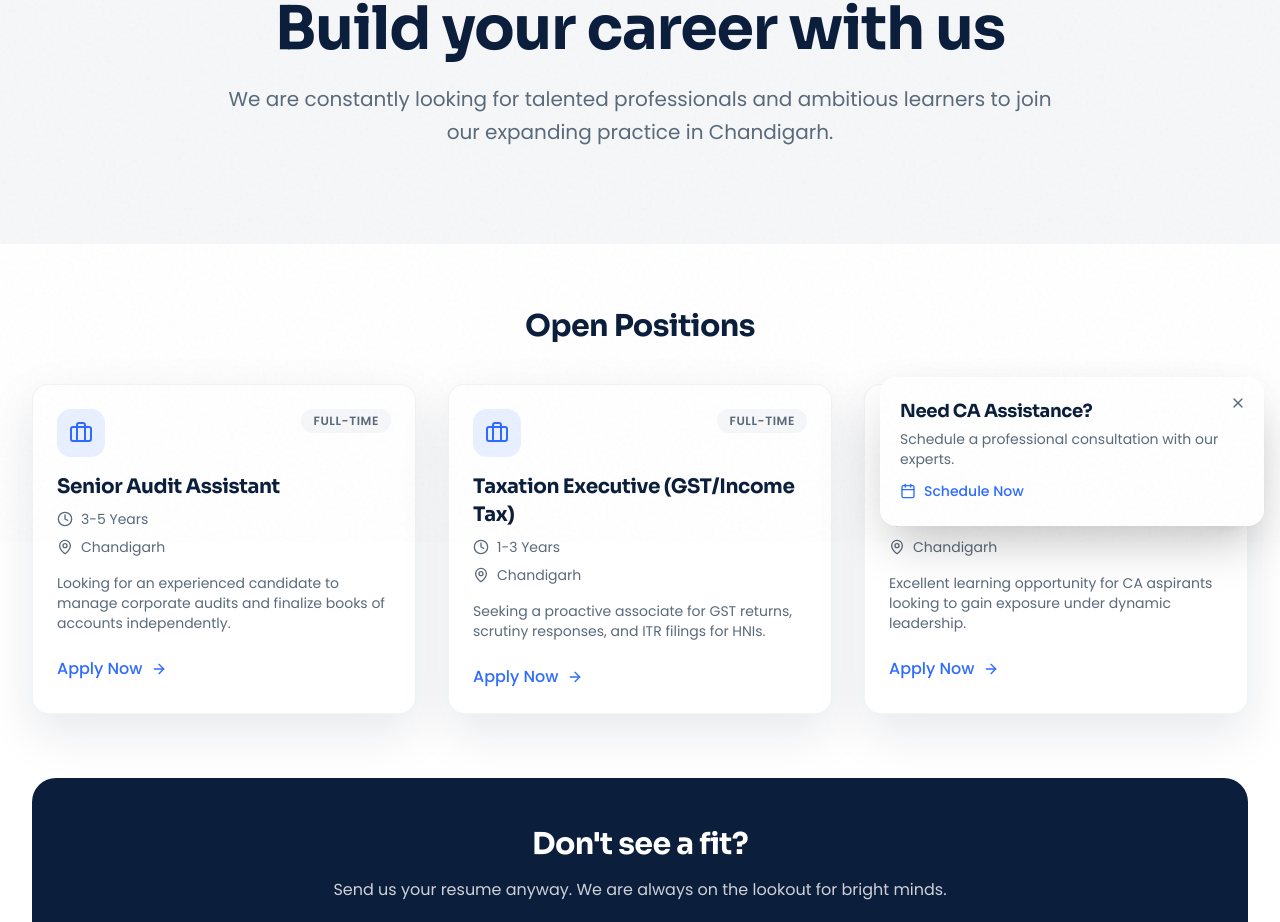
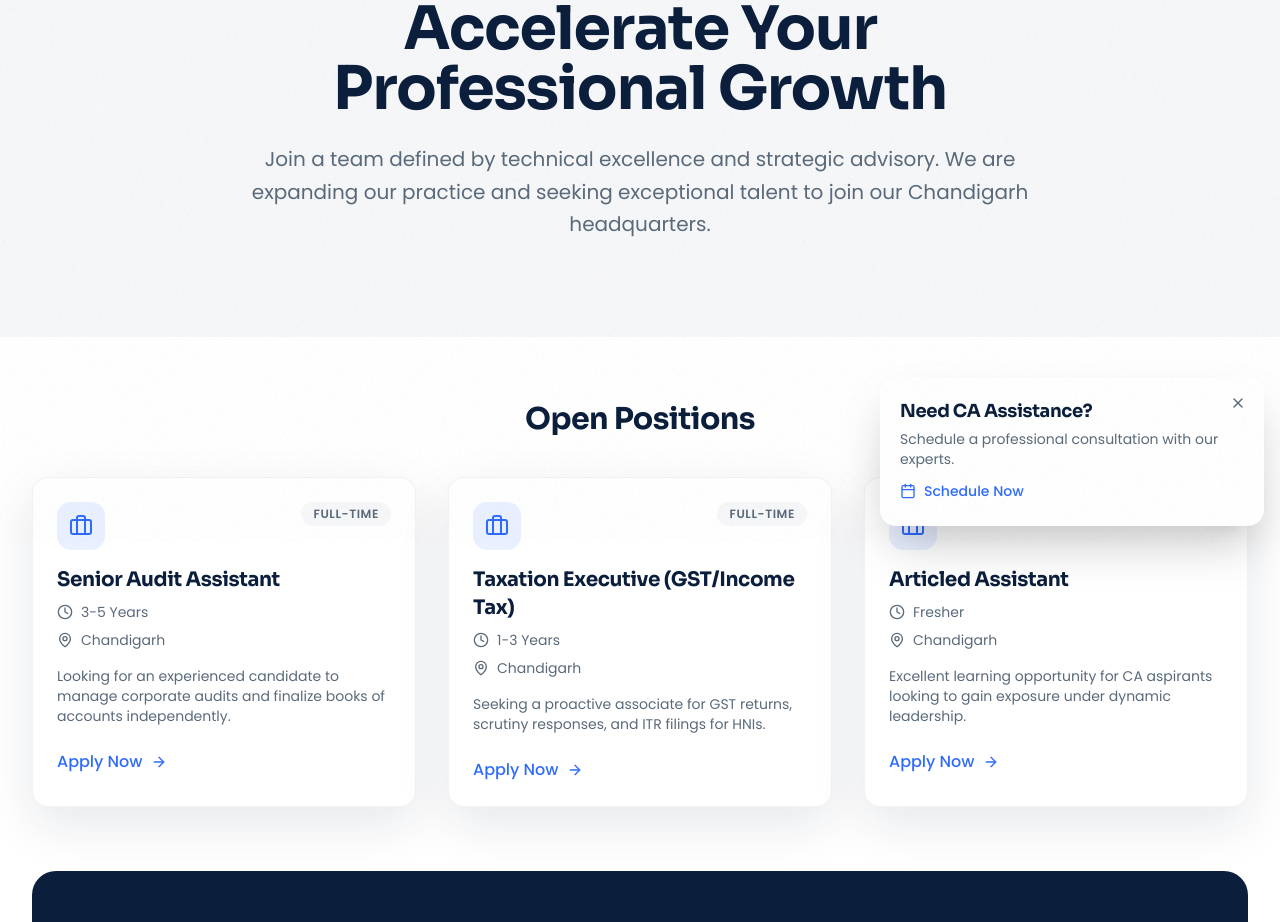
Before and after one commit to Ayushyadav2830/ABSM-ASSOCIATES, a React (Vite) app: page /careers in a window 1280 px wide. Shown: the part 258-1180 px from the top of the page. Built offline with nearby package versions, Linux system fonts and the light colour scheme.

Commit message:
Update: Finalize professional tone across all pages including Careers and Landing pages

```diff
--- a/src/pages/Career.tsx
+++ b/src/pages/Career.tsx
@@ -44,11 +44,11 @@ const Career = () => {
           <div className="max-w-4xl mx-auto px-4 sm:px-6 lg:px-8 text-center">
             <span className="eyebrow block mb-4">JOIN OUR TEAM</span>
             <h1 className="text-4xl sm:text-5xl lg:text-6xl font-bold text-[#0B1E3C] font-['Sora'] mb-6">
-              Build your career with us
+              Accelerate Your Professional Growth
             </h1>
             <p className="text-xl text-[#5A6A7A] leading-relaxed mb-8">
-              We are constantly looking for talented professionals and ambitious learners
-              to join our expanding practice in Chandigarh.
+              Join a team defined by technical excellence and strategic advisory.
+              We are expanding our practice and seeking exceptional talent to join our Chandigarh headquarters.
             </p>
           </div>
         </section>
@@ -88,13 +88,13 @@ const Career = () => {
             </div>
 
             <div className="mt-16 bg-[#0B1E3C] rounded-3xl p-8 lg:p-12 text-center text-white">
-               <h3 className="text-2xl lg:text-3xl font-bold font-['Sora'] mb-4">Don't see a fit?</h3>
+               <h3 className="text-2xl lg:text-3xl font-bold font-['Sora'] mb-4">General Inquiry</h3>
                <p className="text-white/80 mb-6 max-w-2xl mx-auto">
                  Send us your resume anyway. We are always on the lookout for bright minds.
                </p>
                <a href="mailto:info@absmassociates.com" className="inline-flex items-center space-x-2 bg-[#2F6BFF] hover:bg-[#2558d9] px-6 py-3 rounded-lg font-medium transition-colors">
                   <Briefcase className="w-5 h-5" />
-                  <span>Submit Resume</span>
+                  <span>Submit Credentials</span>
                </a>
             </div>
           </div>
```
